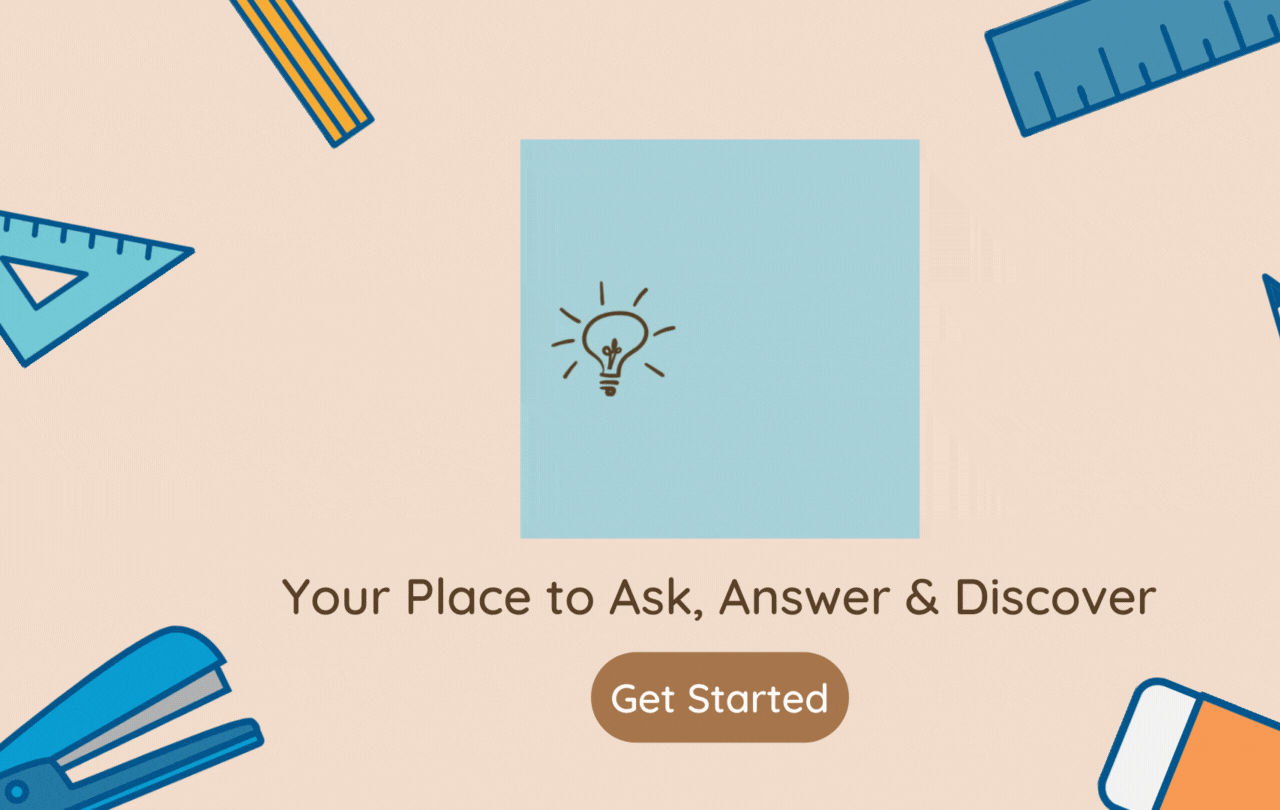
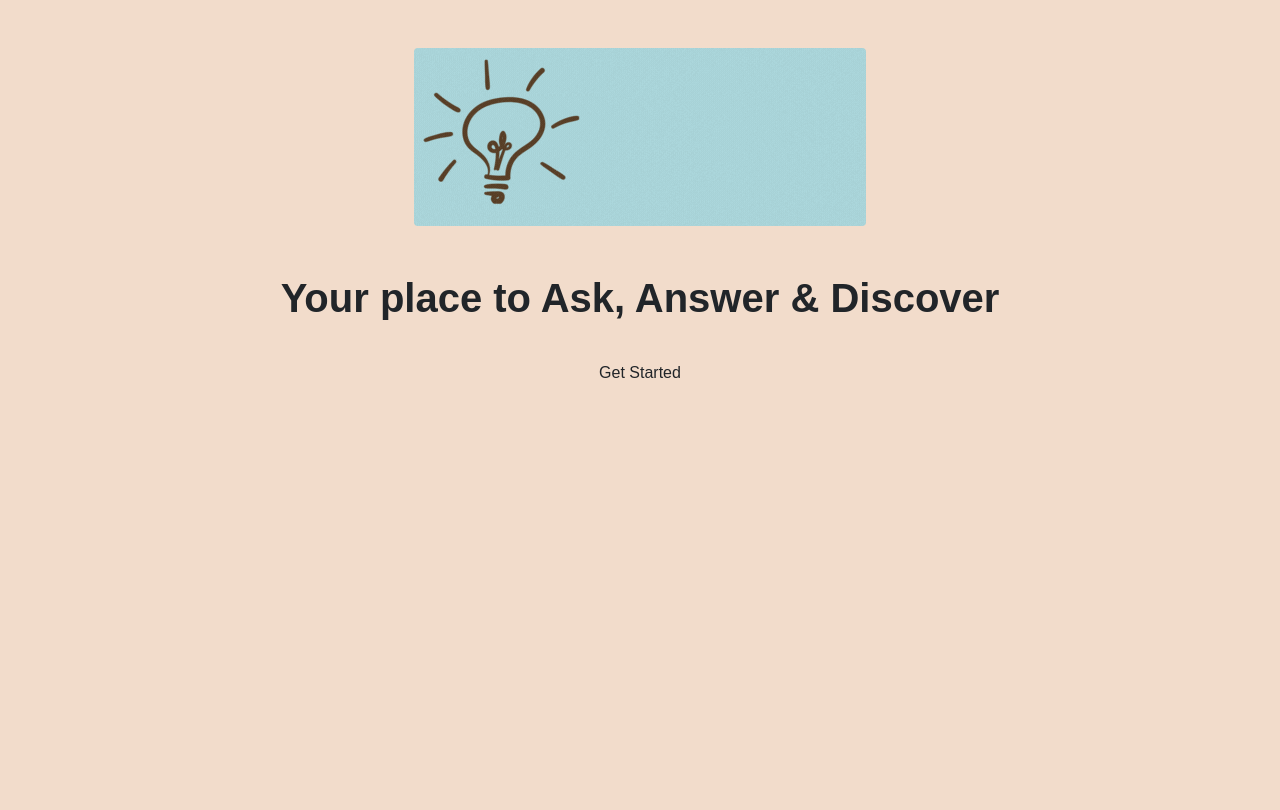
Before and after one commit to redhat-beyond/shlifim, a Django app: page / in a window 1280 px wide; the page is wider, and only the part inside the window is pictured. Shown: the part 92-902 px from the top of that part. After the commit the page ends 470 px from the top of that part, so only its background shows below. Run offline with Django 3.2, Linux system fonts and the light colour scheme; some libraries are stand-ins or nearby versions.

Commit message:
Updating  landing page
-Add new images (animated-logo.gif and background.png) into the static folder
-Adding new "get started" button that leads to the explore page (the old one was just a picture )
-remove the old picture that was displayed on the landing page from
static folderUpdating landing page

```diff
--- a/home/templates/home/landingpage.html
+++ b/home/templates/home/landingpage.html
@@ -1,7 +1,16 @@
 {% extends "home/base.html" %}
 {% load static %}
 {% block content %}
+
+<link rel="stylesheet" type="text/css" href="{% static 'home/landing-page.css' %}">
 <body class="landing-bg">
-    <img src="{% static 'home/landingGif.gif' %}" alt="Shlifim Landing page gif" class="center">
+    <div class="center">
+         <img src="{% static 'home/animated-logo.gif' %}" alt="Shlifim Logo gif" class="row rounded mx-auto d-block my-5" >
+        <div  class=" text-center">
+            <h1 class="text-center font-weight-bold txt">Your place to Ask, Answer & Discover</h1>
+                <a href="{% url 'explore-page' %}" type="button" class="btn m-4 get_started_btn rounded-pill active" aria-pressed="true">Get Started</a>
+        </div>
+
+    </div>
 </body>
 {% endblock content %}
```
Also changed, not shown: home/static/home/animated-logo.gif (added), home/static/home/background.png (added), home/static/home/landingGif.gif (deleted).
